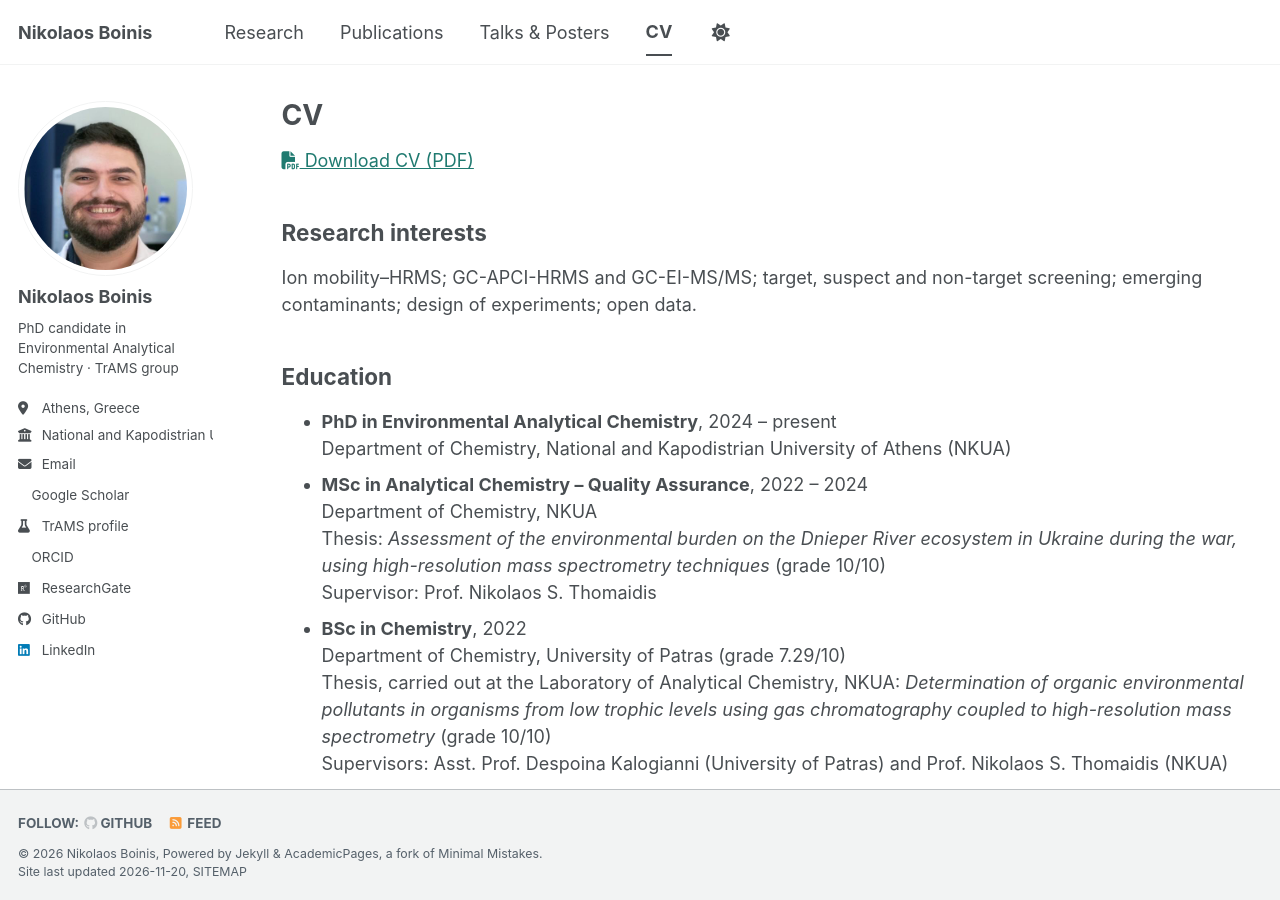
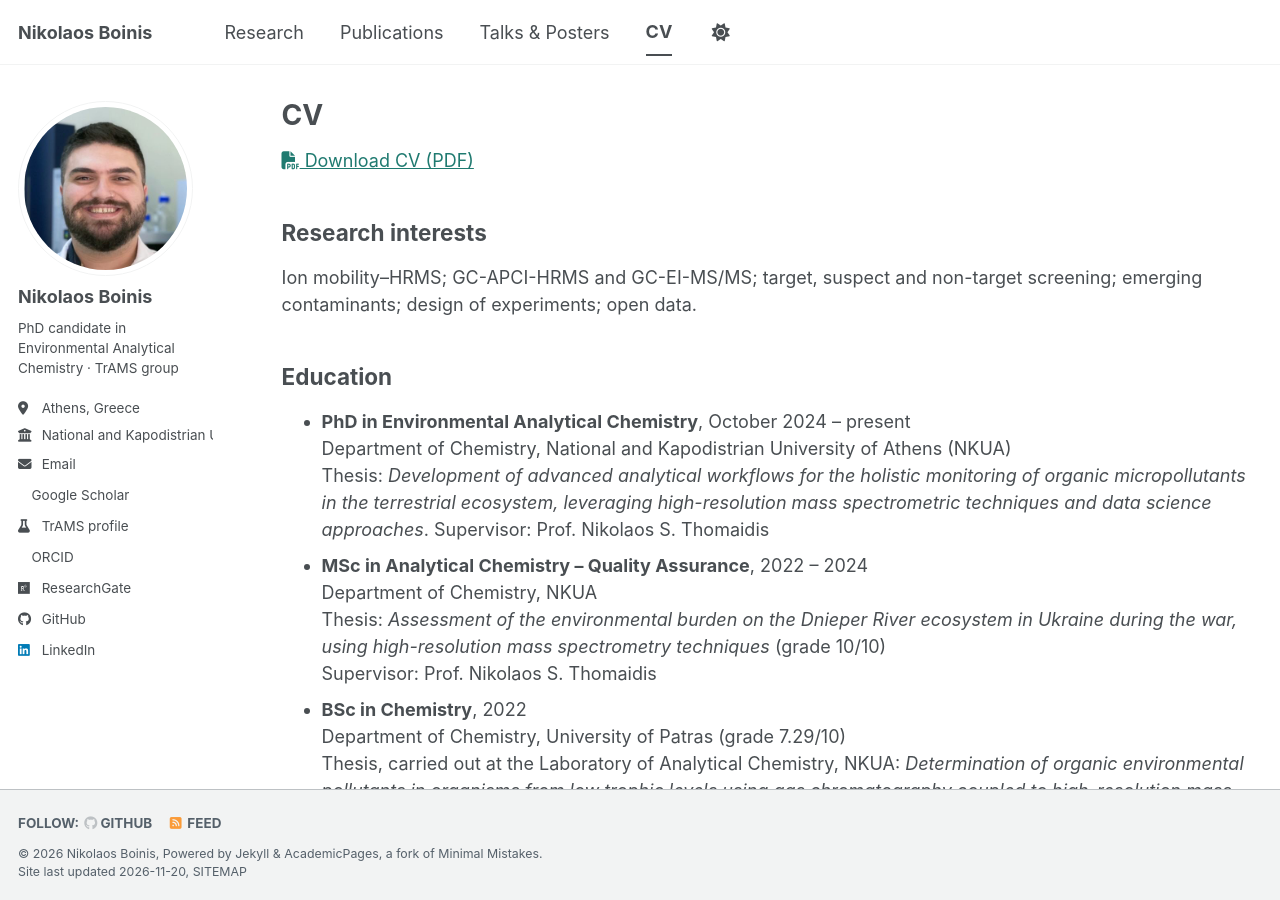
Before and after one commit to nboinis/nboinis.github.io, a Jekyll site: the page built from _pages/cv.md, in a window 1280 px wide and 900 px high. Built offline with Jekyll 4.4.1, drawn with Linux system fonts in a browser that asks for light colours; a script bundle is joined from its source files by our own code; a style sheet for code colours, icons or effects is not loaded; some of the changed text lies outside the part shown.

Commit message:
CV page: PhD start date, thesis title and languages

```diff
--- a/_pages/cv.md
+++ b/_pages/cv.md
@@ -17,8 +17,9 @@ Ion mobility–HRMS; GC-APCI-HRMS and GC-EI-MS/MS; target, suspect and non-targe
 
 Education
 ------
-* **PhD in Environmental Analytical Chemistry**, 2024 – present
+* **PhD in Environmental Analytical Chemistry**, October 2024 – present
   Department of Chemistry, National and Kapodistrian University of Athens (NKUA)
+  Thesis: *Development of advanced analytical workflows for the holistic monitoring of organic micropollutants in the terrestrial ecosystem, leveraging high-resolution mass spectrometric techniques and data science approaches*. Supervisor: Prof. Nikolaos S. Thomaidis
 * **MSc in Analytical Chemistry – Quality Assurance**, 2022 – 2024
   Department of Chemistry, NKUA
   Thesis: *Assessment of the environmental burden on the Dnieper River ecosystem in Ukraine during the war, using high-resolution mass spectrometry techniques* (grade 10/10)
@@ -117,7 +118,8 @@ Training & seminars
 Languages
 ------
 * Greek (native)
-* English (B2, Cambridge First Certificate in English)
+* English (fluent, spoken and written; Cambridge First Certificate in English)
+* German (elementary)
 
 References
 ------
```
